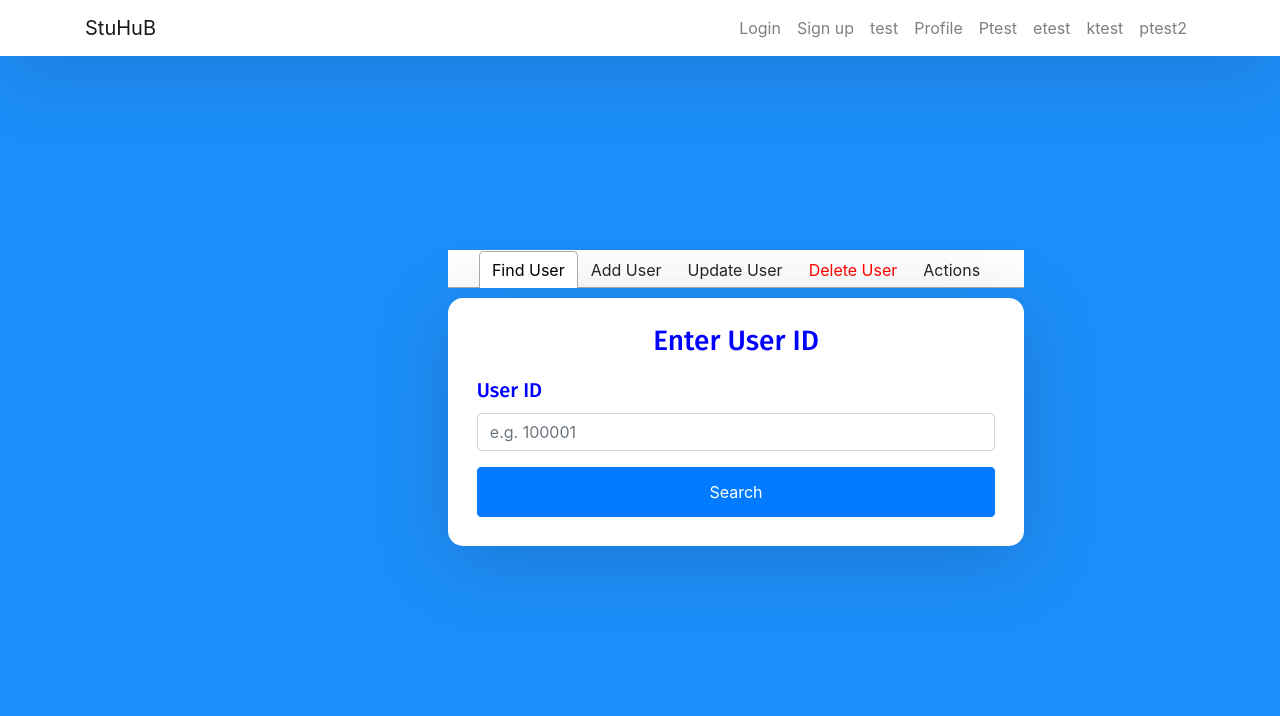
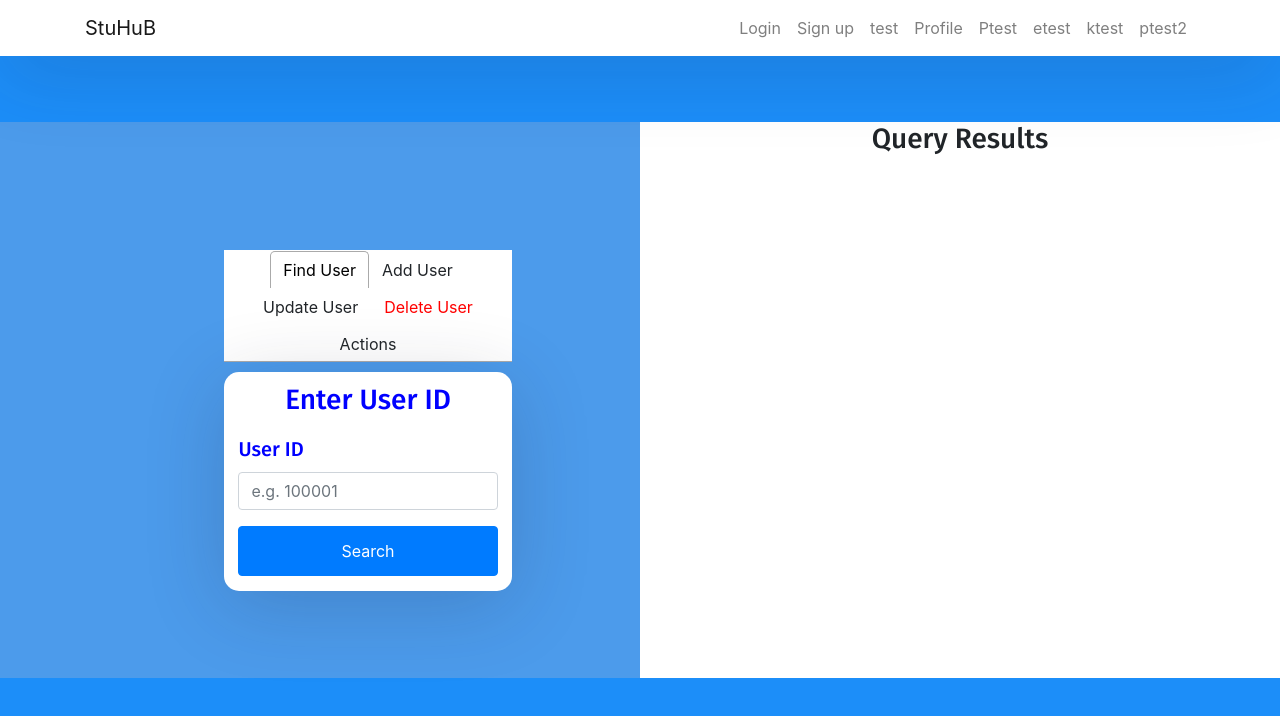
Before and after one commit to jtagaca/StuHub_Public, a React (Create React App) app in the folder client/: page /Ptest in a window 1280 px wide. Shown: the top 716 px of the page. Built offline with nearby package versions, Linux system fonts and the light colour scheme.

Commit message:
Ptest UI progress

```diff
--- a/client/src/components/ptest.js
+++ b/client/src/components/ptest.js
@@ -120,7 +120,8 @@ function Ptest() {
     });
   };
   return (
-    <div className="">
+    <div>
+    <div id = "leftbox" style = {{float:'left', background: "#4c9beb", width:'50%',height:'100%'}}>
       <Tabs className="myClass">
         <TabList>
           <Tab>Find User</Tab>
@@ -155,17 +156,6 @@ function Ptest() {
                 {/* <h1>{studentlist}</h1> */}
                 {/* <Result student={studentlist} /> */}
               </div>
-              {studentlist &&
-                studentlist.map((student) => {
-                  return (
-                    <div key={student.Login_ID}>
-                      <h1>{student.First_Name}</h1>
-                      <h1>{student.Last_Name}</h1>
-                      <h1>{student.Login_ID}</h1>
-                      <h1>{student.Email}</h1>
-                    </div>
-                  );
-                })}
             </div>
           </form>
         </TabPanel>
@@ -435,6 +425,17 @@ function Ptest() {
         </TabPanel>
       </Tabs>
     </div>
+      <div id = "rightbox" style = {{float:'right', background:'white', width:'50%', height:'100%'}}>
+                <h3>Query Results</h3>
+                {studentlist && studentlist.map((student) => {
+                  return (
+                    <div key={student.Login_ID} style={{textAlign: 'left'}}>
+                      <p>{student.First_Name} {student.Last_Name} {student.Login_ID} {student.Email}</p>
+                    </div>
+                  );
+                })}
+      </div>
+    </div>
   );
 }
 export default Ptest;
```
